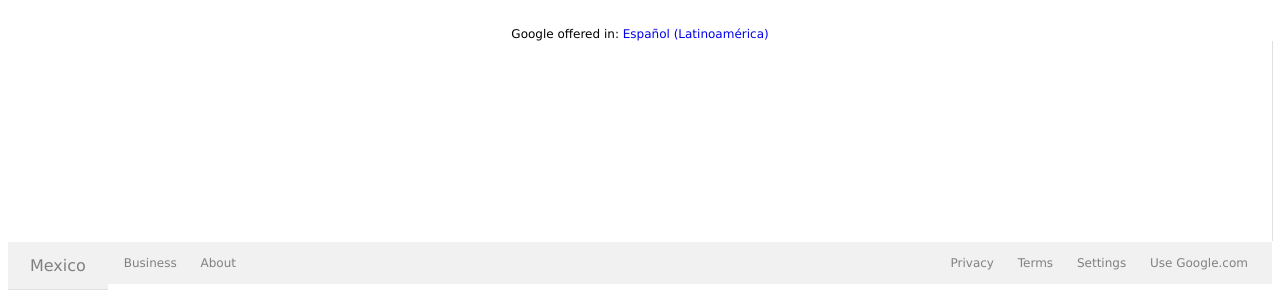
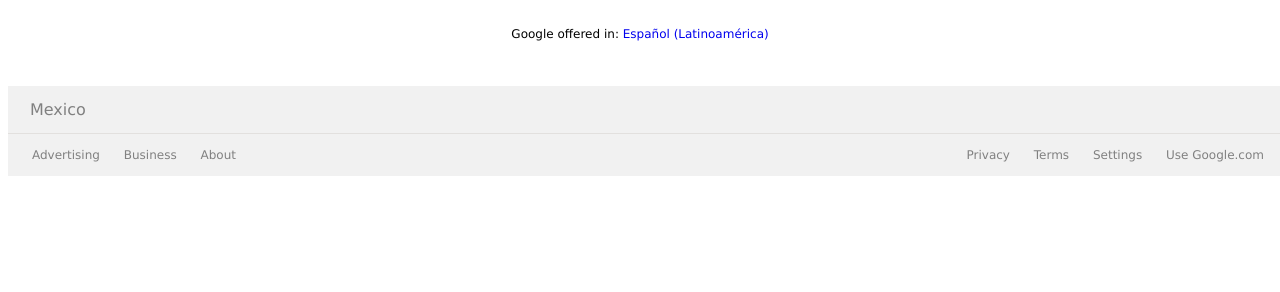
Before and after one commit to artataq20x7/google-homepage, a plain HTML site: page index.html in a window 1280 px wide. Shown: the part 624-916 px from the top of the page. After the commit the page ends 800 px from the top, so only its background shows below. Drawn offline with Linux system fonts and the light colour scheme.

Commit message:
sticky footer changes

```diff
--- a/index.html
+++ b/index.html
@@ -41,8 +41,7 @@
          </div>
 
         </div>
-        <div class="bottom">
-        </div>
+
         <div class="footer">
           <div class="footer1">
           Mexico
--- a/styles.css
+++ b/styles.css
@@ -189,11 +189,15 @@
    box-sizing: border-box;
 }
 .footer{
+
    background-color: #f1f1f1;
+    position:fixed;
+    bottom: 0;
+    width: 100%;
 
 }
 .footer1{
- position:absolute;
+
  color: gray;
  padding:14px 22px;
  margin-bottom: 1px;
@@ -207,12 +211,14 @@
 }
 
 .footer-lft {
+
   display: inline-block;
    background-color: #f1f1f1;
    padding: 14px;
 }
 .footer-rt {
-  float:right;
+
+ float:right;
   display: inline-block;
    background-color: #f1f1f1;
    padding: 14px;
```
